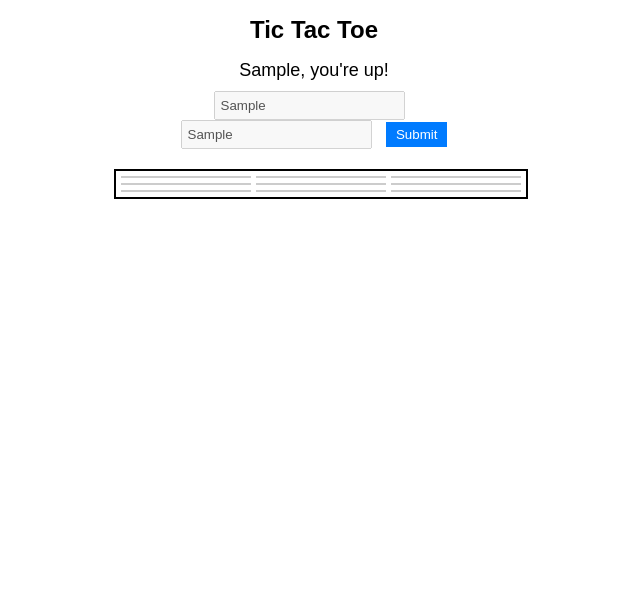
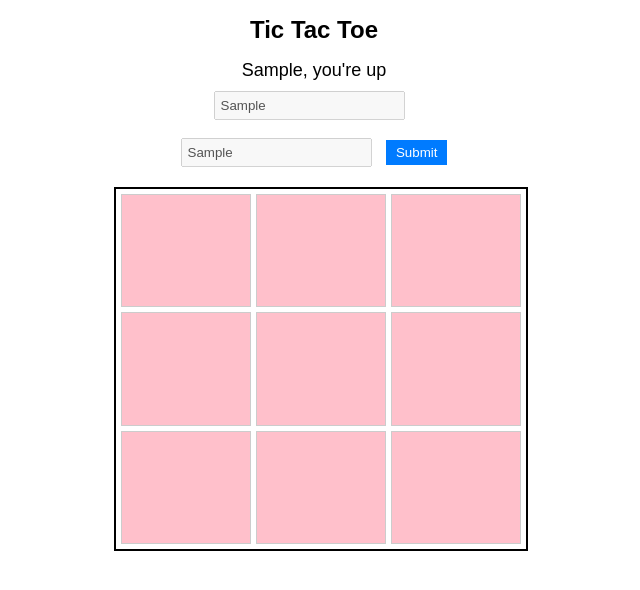
Before and after one commit to acciojob/tictactoe-UdayBari3421, a website: page main.html in a window 1280 px wide. Both pictures are taken after typing "Sample", "Sample" into the empty fields and a click on the button "Submit". Shown: the whole page, without its empty margins (326-966 px from the left). Drawn offline with Linux system fonts and the light colour scheme.

Commit message:
created a submission

```diff
--- a/script.js
+++ b/script.js
@@ -28,7 +28,7 @@ document.addEventListener("DOMContentLoaded", function () {
 
             if (checkWin()) {
                 gameOver = true;
-                message.textContent = `${currentPlayer} congratulations, you won!`;
+                message.textContent = `${currentPlayer} congratulations you won!`;
             } else {
                 currentPlayer = currentPlayer === "X" ? "O" : "X";
                 message.textContent = `${currentPlayer === "X" ? player1Input.value : player2Input.value}, you're up!`;
@@ -66,6 +66,6 @@ document.addEventListener("DOMContentLoaded", function () {
         player1Input.disabled = true;
         player2Input.disabled = true;
         submitButton.disabled = true;
-        message.textContent = `${player1Input.value}, you're up!`;
+        message.textContent = `${player1Input.value}, you're up`;
     });
 });
--- a/styles.css
+++ b/styles.css
@@ -28,6 +28,7 @@ input[type="text"] {
 }
 
 button {
+	margin-top:20px;
     padding: 5px 10px;
     background-color: #007bff;
     color: #fff;
@@ -36,7 +37,8 @@ button {
 }
 
 .board {
-    display: grid;
+	height: 350px;
+	display: grid;
     grid-template-columns: repeat(3, 1fr);
     grid-gap: 5px;
     border: 2px solid #000;
@@ -45,6 +47,7 @@ button {
 }
 
 .cell {
+	background:#ffc0cb;
     display: flex;
     align-items: center;
     justify-content: center;
```
